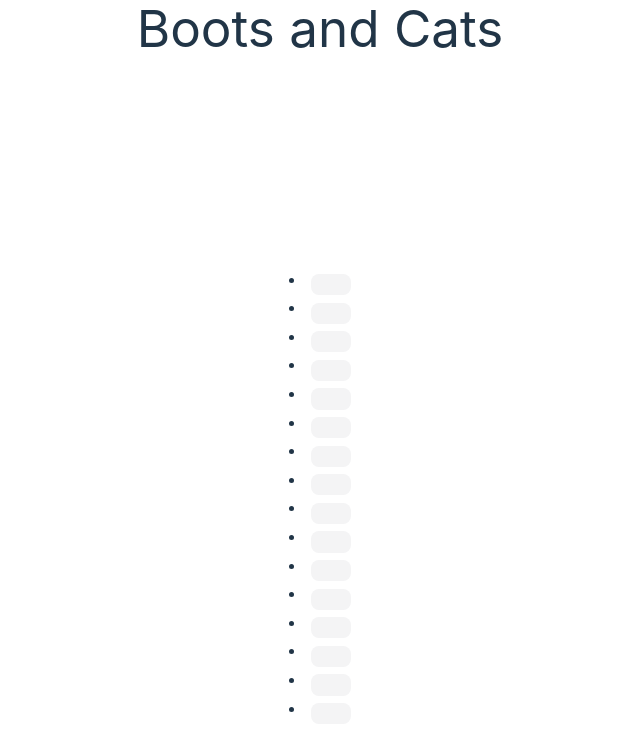
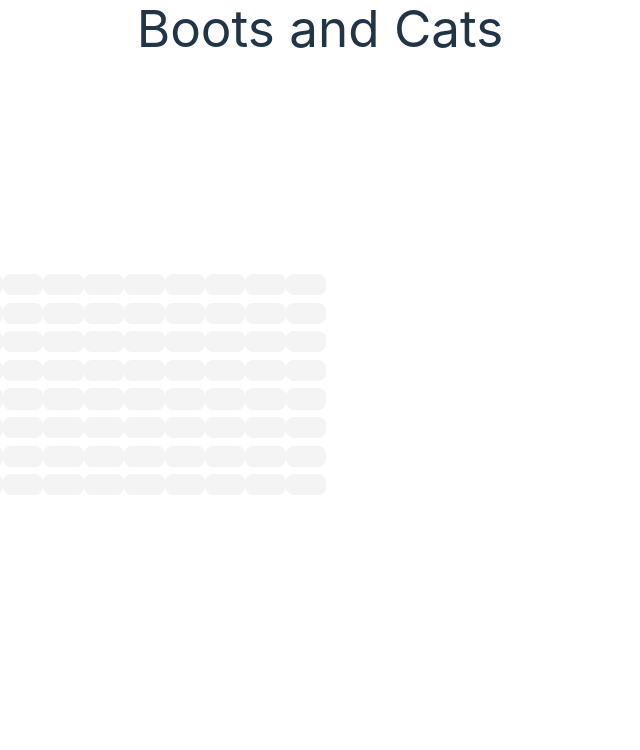
Before and after one commit to manusdextra/boots, a React (Vite) app: page / in a window 1280 px wide. Shown: the top 750 px of the page, without its empty margins (320-960 px from the left). Built offline with nearby package versions, Linux system fonts and the light colour scheme.

Commit message:
App: Create individual Rows for instruments

```diff
--- a/src/App.tsx
+++ b/src/App.tsx
@@ -8,14 +8,15 @@ interface StepProps {
 
 function Step({ active, index, handleClick }: StepProps) {
   return (
-    <li key={index}>
+    <div className="col-auto">
       <button
         className={active ? "bg-zinc-700" : "bg-zinc-100"}
         onClick={() => {
           handleClick(index);
         }}
+        key={index}
       ></button>
-    </li>
+    </div>
   );
 }
 
@@ -53,13 +54,11 @@ function Row() {
   }
 
   return (
-    <>
+    <div className="flex">
       {steps.map((active, index) => (
-        <span>
-          <Step active={active} index={index} handleClick={toggleStep} />
-        </span>
+        <Step active={active} index={index} handleClick={toggleStep} />
       ))}
-    </>
+    </div>
   );
 }
 
@@ -68,7 +67,14 @@ function App() {
     <>
       <div className="grid grid-cols-3 grid-rows-3 w-screen h-screen">
         <h1 className="col-start-2 row-start-1 text-center">Boots and Cats</h1>
-        <div className="col-span-full text-center">
+        <div className="row-start-2 row-span-full col-start-1 col-span-full">
+          <Row />
+          <Row />
+          <Row />
+          <Row />
+          <Row />
+          <Row />
+          <Row />
           <Row />
         </div>
       </div>
```
